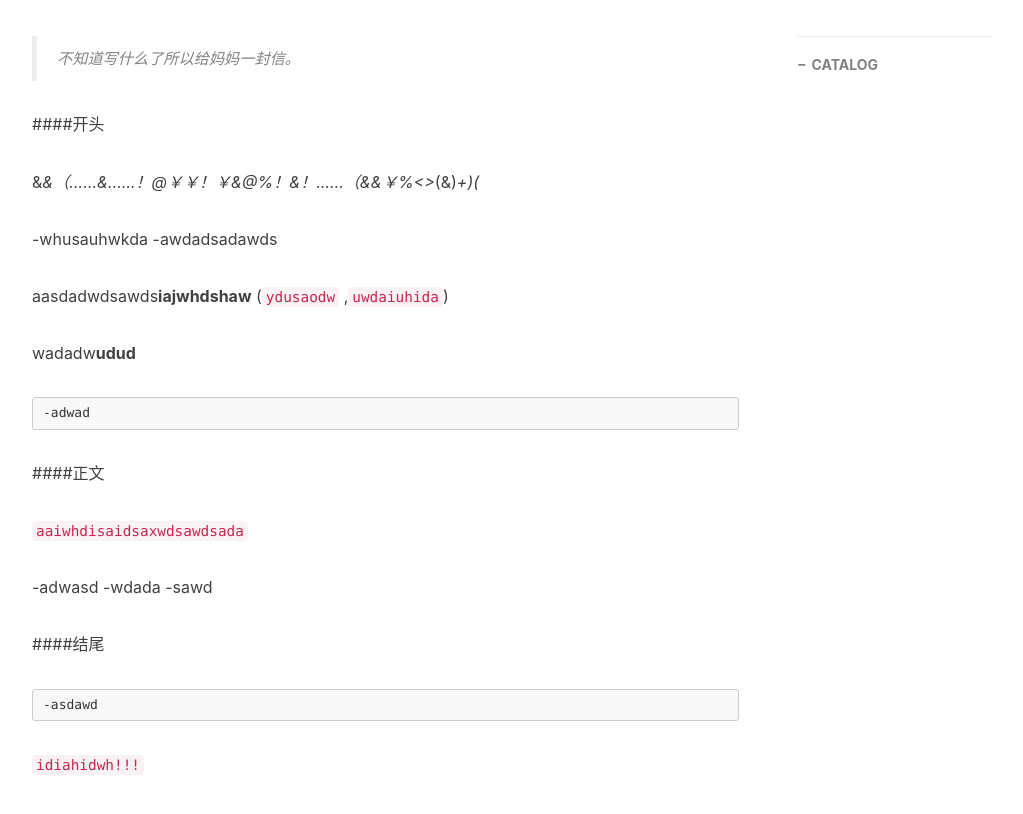
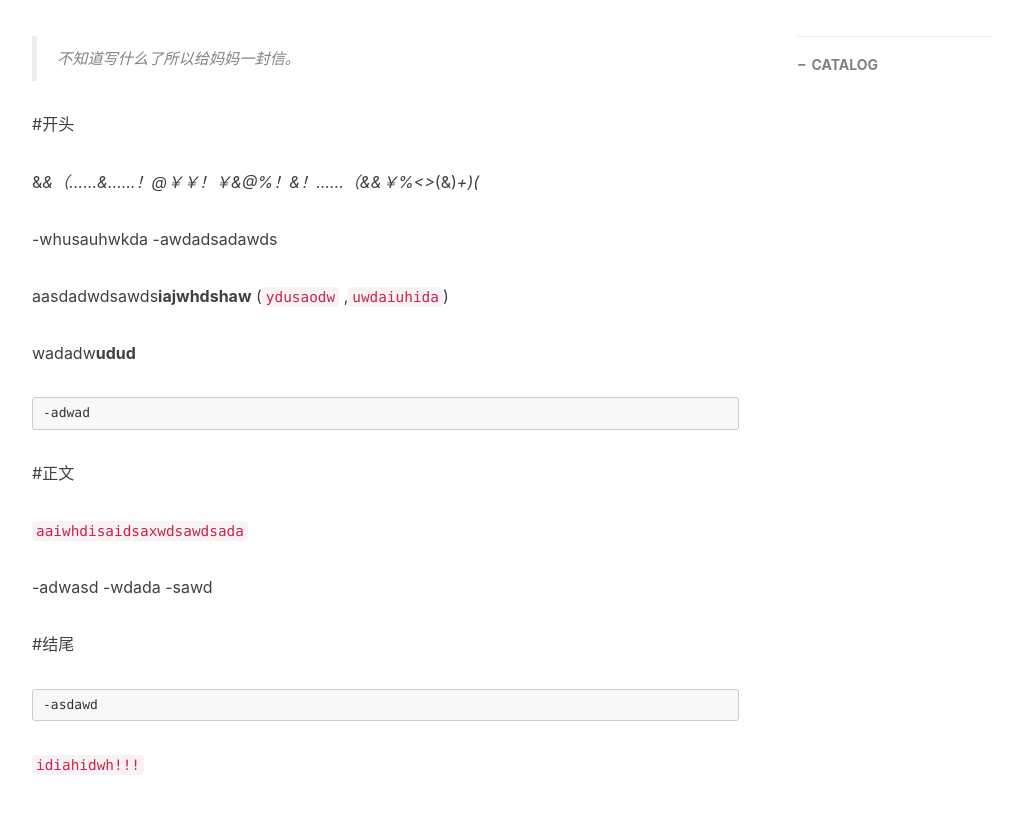
Before and after one commit to lhlwew/lhlwew.github.io, a Jekyll site: the page built from _posts/2023-8-22-给妈妈的一封信.md, in a window 1280 px wide, cut to the strip 527-1354 px from the top of the page. Shown: the top 814 px of the strip, without its empty margins (233-1256 px from the left). Built offline with Jekyll 4.4.1, drawn with Linux system fonts in a browser that asks for light colours; nearby versions of some CDN libraries; comment, search, counter and statistics services are not loaded.

````diff
--- a/_posts/2023-8-22-给妈妈的一封信.md
+++ b/_posts/2023-8-22-给妈妈的一封信.md
@@ -12,7 +12,7 @@ tags:
 
 >不知道写什么了所以给妈妈一封信。
 
-####开头
+#开头
 
 &*&（……&……！@￥￥！￥&@%！&！……（&&￥%<>*(&)_+)(_
 
@@ -29,7 +29,7 @@ wadadw**udud**
 ```
 -adwad
 ```
-####正文
+#正文
 
 `aaiwhdisaidsaxwdsawdsada`
 
@@ -38,7 +38,7 @@ wadadw**udud**
 -sawd
 
 
-####结尾
+#结尾
 
 ```
 -asdawd
````
